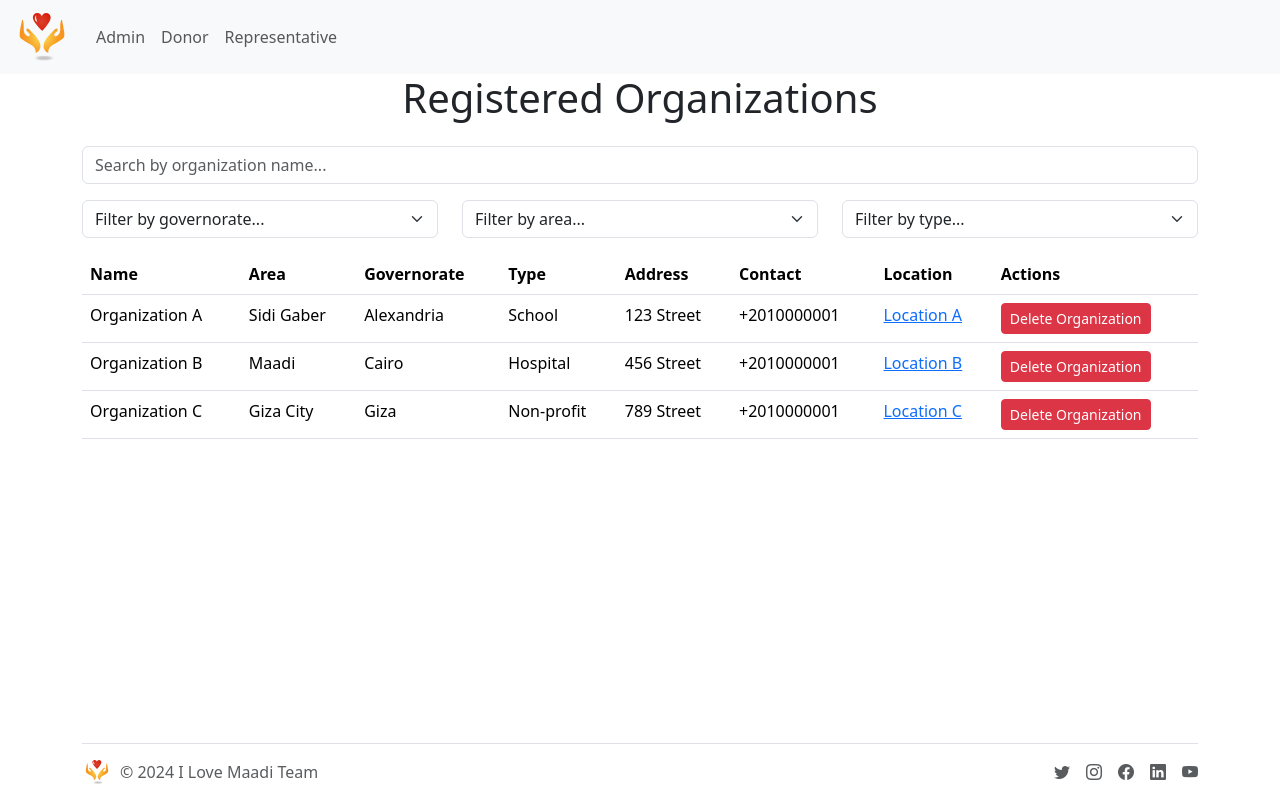
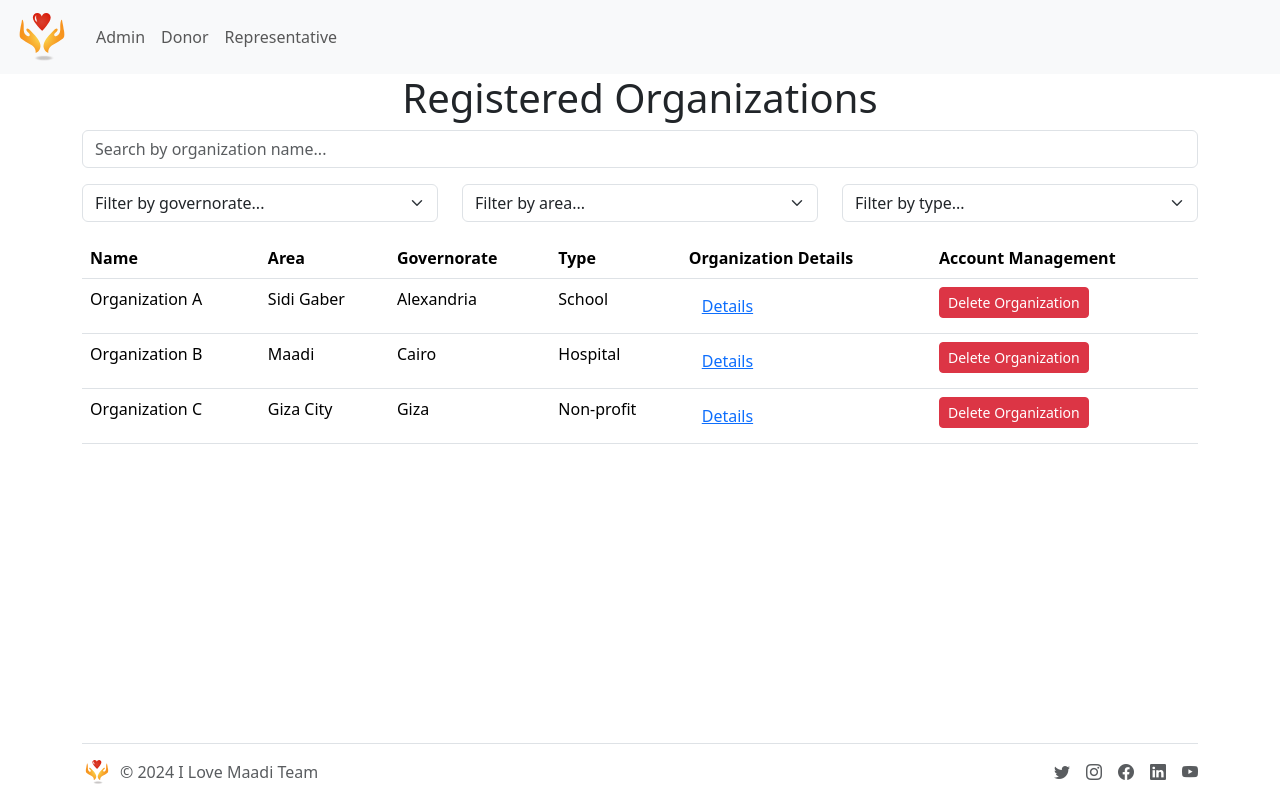
Before and after one commit to Karim-Yassin-Projects/SEProject, a React (Vite) app: page /registeredorganizations in a window 1280 px wide. Built offline with nearby package versions, Linux system fonts and the light colour scheme.

Commit message:
Added page of organization details, fixed some bugs, added documents for oragnizations

```diff
--- a/src/admin/DonorSubmissions.tsx
+++ b/src/admin/DonorSubmissions.tsx
@@ -44,7 +44,7 @@ const DonorsSubmission: React.FC = () => {
                     <th>Contact Number</th>
                     <th>Type</th>
                     <th>Documents for Verification</th>
-                    <th>Actions</th>
+                    <th>Submission / Request Approval</th>
                 </tr>
                 </thead>
                 <tbody>
--- /dev/null
+++ b/src/admin/OrganizationDetails.tsx
@@ -0,0 +1,60 @@
+import React from 'react';
+
+// Define a type for the organization object
+interface Organization {
+    email: string;
+    phone: string;
+    address: string;
+    location: string;
+    type: string;
+}
+
+const OrganizationDetails: React.FC<{ organization: Organization }> = ({ organization }) => {
+    // Dummy data for organization details
+    const dummyOrganization: Organization = {
+        email: "organization@example.com",
+        phone: "+20123456789",
+        address: "123 Street, Area A, Governorate A",
+        location: "",
+        type: "Hospital / Non-Profit / School / Mosque / Church"
+    };
+
+    // Merge dummy data with provided organization data, prioritizing provided data
+    const mergedOrganization: Organization = { ...dummyOrganization, ...organization };
+
+    // Redirect URL for the location
+    const locationURL = 'https://www.google.com/maps/d/viewer?mid=1T-8cuFZikeyTFftOFduzq7sax6Y&hl=en&ll=41.3811355469548%2C2.119373911464044&z=14';
+
+    return (
+        <div className="container">
+            <h1 className="text-center mb-4">Organization Details</h1>
+            <div className="row">
+                <div className="col-md-6">
+                    <div className="mb-4">
+                        <h2>Contact Information</h2>
+                        <p><strong>Email:</strong> {mergedOrganization.email}</p>
+                        <p><strong>Phone:</strong> {mergedOrganization.phone}</p>
+                    </div>
+                    <div className="mb-4">
+                        <h2>Address</h2>
+                        <p>{mergedOrganization.address}</p>
+                    </div>
+                </div>
+                <div className="col-md-6">
+                    <div className="mb-4">
+                        <h2>Location</h2>
+                        <p>{mergedOrganization.location}</p>
+                        {/* Location link with redirect */}
+                        <a href={locationURL} target="_blank" rel="noopener noreferrer">View on Map</a>
+                    </div>
+                    <div className="mb-4">
+                        <h2>Type of Organization</h2>
+                        <p>{mergedOrganization.type}</p>
+                    </div>
+                </div>
+            </div>
+        </div>
+    );
+};
+
+export default OrganizationDetails;
--- a/src/admin/OrganizationSubmissions.tsx
+++ b/src/admin/OrganizationSubmissions.tsx
@@ -75,7 +75,8 @@ const OrganizationSubmissions: React.FC = () => {
                     <th>Organization Address</th>
                     <th>Area</th>
                     <th>Governorate</th>
-                    <th>Actions</th>
+                    <th>Documents for Verification</th>
+                    <th>Submission / Request Approval</th>
                 </tr>
                 </thead>
                 <tbody>
@@ -91,6 +92,7 @@ const OrganizationSubmissions: React.FC = () => {
                         <td>{org.organizationAddress}</td>
                         <td>{org.area}</td>
                         <td>{org.governorate}</td>
+                        <td><a href="https://en.wikipedia.org/wiki/PDF">Document</a></td>
                         <td>
                             <button className="btn btn-success me-2" onClick={() => handleAccept(index)}>Accept</button>
                             <button className="btn btn-danger" onClick={() => handleReject(index)}>Reject</button>
--- a/src/admin/RegisteredDonors.tsx
+++ b/src/admin/RegisteredDonors.tsx
@@ -52,7 +52,7 @@ const RegisteredDonors: React.FC = () => {
                     <th>Area</th>
                     <th>Governorate</th>
                     <th>Type</th>
-                    <th>Actions</th> {/* Added column for actions */}
+                    <th>Account Management</th> {/* Added column for actions */}
                 </tr>
                 </thead>
                 <tbody>
--- a/src/admin/RegisteredOrganizations.tsx
+++ b/src/admin/RegisteredOrganizations.tsx
@@ -1,4 +1,5 @@
 import React, { useState } from 'react';
+import { useNavigate } from 'react-router-dom';
 
 const RegisteredOrganizations: React.FC = () => {
     const [organizations, setOrganizations] = useState([
@@ -34,22 +35,16 @@ const RegisteredOrganizations: React.FC = () => {
         }
     ]);
 
-    const [searchTerm, setSearchTerm] = useState('');
-    const [filterArea, setFilterArea] = useState('');
-    const [filterGovernorate, setFilterGovernorate] = useState<keyof typeof areas | "">('');
-    const [filterType, setFilterType] = useState('');
+    const navigate = useNavigate();
+
+    const redirectToOrganizationDetails = () => {
+        navigate('/organizationdetails');
+    };
 
     const handleDeleteOrganization = (id: number) => {
         const updatedOrganizations = organizations.filter(org => org.id !== id);
         setOrganizations(updatedOrganizations);
     };
-
-    const filteredOrganizations = organizations.filter(org =>
-        org.name.toLowerCase().includes(searchTerm.toLowerCase()) &&
-        (filterArea ? org.area === filterArea : true) &&
-        (filterGovernorate ? org.governorate === filterGovernorate : true) &&
-        (filterType ? org.type === filterType : true)
-    );
 
     const organizationTypes = ['School', 'Hospital', 'Non-profit', 'Mosque', 'Church'];
     const governorates = ['Alexandria', 'Aswan', 'Assiut', 'Cairo', 'Dakahlia', 'Fayoum', 'Giza', 'Ismailia', 'Matrouh', 'Minya', 'Menofia'];
@@ -61,21 +56,48 @@ const RegisteredOrganizations: React.FC = () => {
         Giza: ['Giza City'],
         Fayoum: ['Fayoum City'],
         Ismailia: ['Ismailia City'],
-        Cairo: ['Maadi', 'Zamalek','Tagmoa','Shiekh Zayed'],
+        Cairo: ['Maadi', 'Zamalek', 'Tagmoa', 'Shiekh Zayed'],
         Mansoura: ['Mansoura'],
         Matrouh: ['Marsa Matrouh'],
         PortSaid: ['Port Said City'],
-        // Add areas for other governorates as needed
     };
 
-    const locationURL = 'https://www.google.com/maps/d/viewer?mid=1T-8cuFZikeyTFftOFduzq7sax6Y&hl=en&ll=41.3811355469548%2C2.119373911464044&z=14';
+    const [searchTerm, setSearchTerm] = useState('');
+    const [filterArea, setFilterArea] = useState('');
+    const [filterGovernorate, setFilterGovernorate] = useState<keyof typeof areas | "">('');
+    const [filterType, setFilterType] = useState('');
+
+    const filteredOrganizations = organizations.filter(org =>
+        org.name.toLowerCase().includes(searchTerm.toLowerCase()) &&
+        (filterArea ? org.area === filterArea : true) &&
+        (filterGovernorate ? org.governorate === filterGovernorate : true) &&
+        (filterType ? org.type === filterType : true)
+    );
+
+    const handleFilterChange = (e: React.ChangeEvent<HTMLSelectElement>) => {
+        const { name, value } = e.target;
+        switch (name) {
+            case 'filterGovernorate':
+                setFilterGovernorate(value as keyof typeof areas | "");
+                setFilterArea('');
+                break;
+            case 'filterArea':
+                setFilterArea(value);
+                break;
+            case 'filterType':
+                setFilterType(value);
+                break;
+            default:
+                break;
+        }
+    };
 
     return (
         <div className="container">
             <h1 className="text-center">Registered Organizations</h1>
 
-            <div className="mt-4">
-                <div className="mb-3">
+            <div className="row mb-3">
+                <div className="col">
                     <input
                         type="text"
                         className="form-control"
@@ -84,15 +106,15 @@ const RegisteredOrganizations: React.FC = () => {
                         onChange={(e) => setSearchTerm(e.target.value)}
                     />
                 </div>
+            </div>
+
             <div className="row mb-3">
                 <div className="col">
                     <select
                         className="form-select"
+                        name="filterGovernorate"
                         value={filterGovernorate}
-                            onChange={(e) => {
-                                setFilterGovernorate(e.target.value as keyof typeof areas | "");
-                                setFilterArea(''); // Reset filterArea when selecting a new governorate
-                            }}
+                        onChange={handleFilterChange}
                     >
                         <option value="">Filter by governorate...</option>
                         {governorates.map((governorate, index) => (
@@ -103,8 +125,9 @@ const RegisteredOrganizations: React.FC = () => {
                 <div className="col">
                     <select
                         className="form-select"
+                        name="filterArea"
                         value={filterArea}
-                            onChange={(e) => setFilterArea(e.target.value)}
+                        onChange={handleFilterChange}
                     >
                         <option value="">Filter by area...</option>
                         {filterGovernorate && areas[filterGovernorate].map((area, index) => (
@@ -115,8 +138,9 @@ const RegisteredOrganizations: React.FC = () => {
                 <div className="col">
                     <select
                         className="form-select"
+                        name="filterType"
                         value={filterType}
-                            onChange={(e) => setFilterType(e.target.value)}
+                        onChange={handleFilterChange}
                     >
                         <option value="">Filter by type...</option>
                         {organizationTypes.map((type, index) => (
@@ -125,6 +149,7 @@ const RegisteredOrganizations: React.FC = () => {
                     </select>
                 </div>
             </div>
+
             <table className="table">
                 <thead>
                 <tr>
@@ -132,10 +157,8 @@ const RegisteredOrganizations: React.FC = () => {
                     <th>Area</th>
                     <th>Governorate</th>
                     <th>Type</th>
-                        <th>Address</th>
-                        <th>Contact</th>
-                        <th>Location</th>
-                        <th>Actions</th>
+                    <th>Organization Details</th>
+                    <th>Account Management</th>
                 </tr>
                 </thead>
                 <tbody>
@@ -145,18 +168,28 @@ const RegisteredOrganizations: React.FC = () => {
                         <td>{org.area}</td>
                         <td>{org.governorate}</td>
                         <td>{org.type}</td>
-                            <td>{org.address}</td>
-                            <td>{org.contact}</td>
-                            <td><a href={locationURL} target="_blank" rel="noopener noreferrer">{org.location}</a></td>
                         <td>
-                                <button className="btn btn-sm btn-danger" onClick={() => handleDeleteOrganization(org.id)}>Delete Organization</button>
+                            <button
+                                className="btn btn-link"
+                                onClick={() => redirectToOrganizationDetails (org.id)}
+                            >
+                                Details
+                            </button>
+                        </td>
+                        <td>
+                            <button
+                                className="btn btn-sm btn-danger"
+                                onClick={() => handleDeleteOrganization(org.id)}
+                            >
+                                Delete Organization
+                            </button>
                         </td>
                     </tr>
                 ))}
                 </tbody>
             </table>
         </div>
-        </div>
+
     );
 };
 
```
Also changed, not shown: src/main.tsx (+41 -35 lines). Lines whose indentation alone changed are shown as unchanged.
